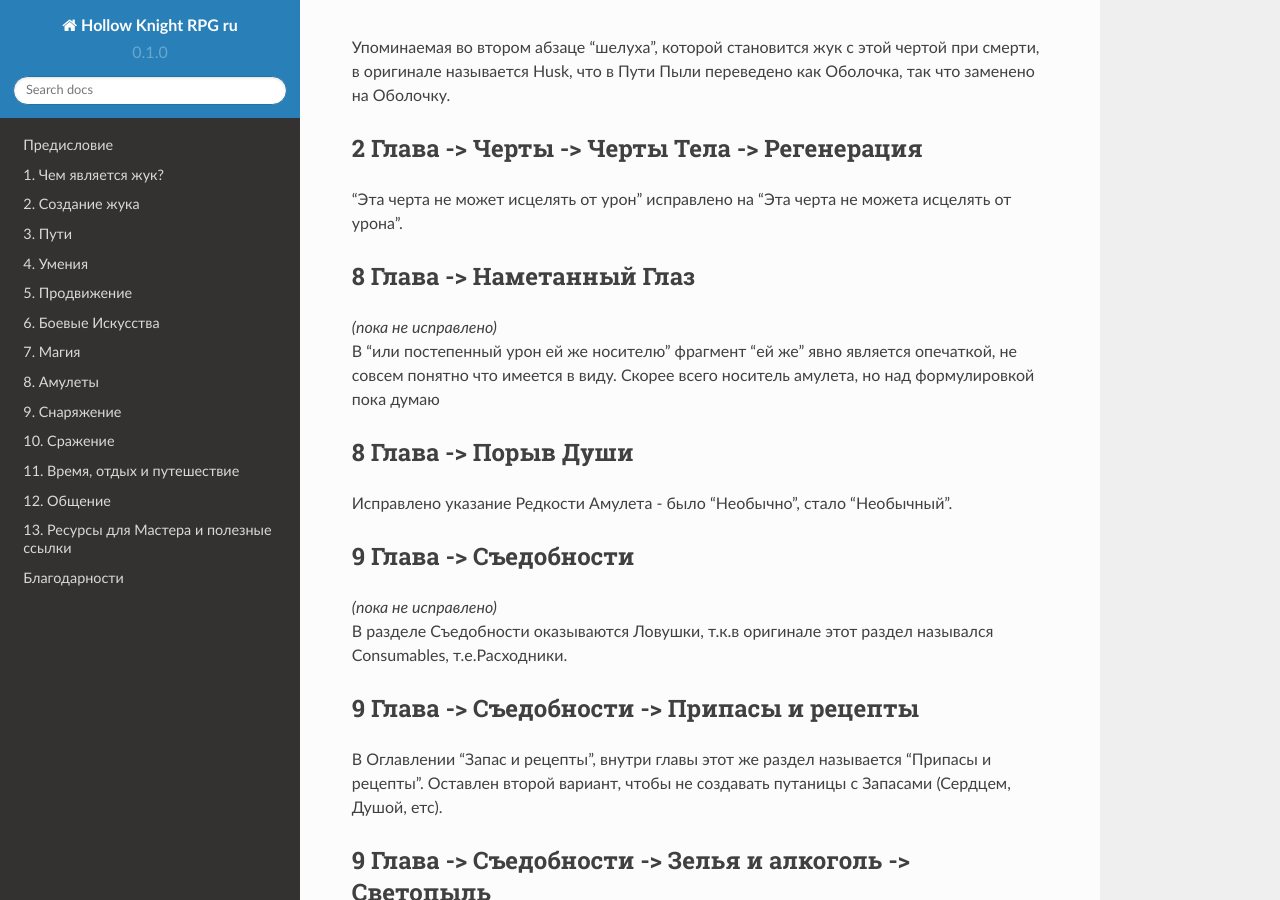
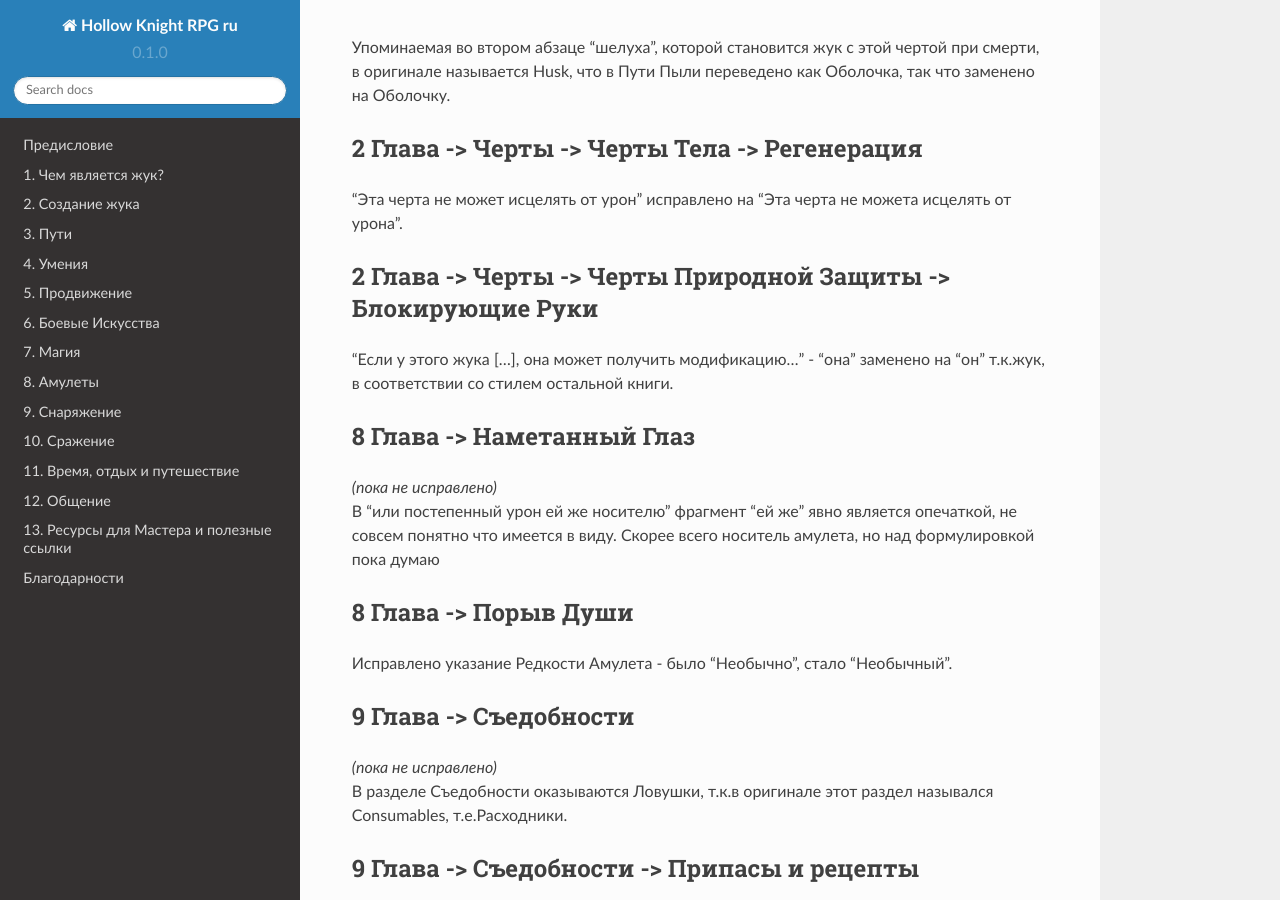
Before and after one commit to LazySelkie/hollow-knight-rpg-ru, a Sphinx documentation site: the page built from docs/source/differences.rst, in a window 1280 px wide and 900 px high, scrolled down 825 px. Built offline with Sphinx 7.4.7 and the Read the Docs theme 2.0.0, drawn with Linux system fonts in a browser that asks for light colours.

Commit message:
Update differences.rst

```diff
--- a/docs/source/differences.rst
+++ b/docs/source/differences.rst
@@ -22,6 +22,10 @@
 2 Глава -> Черты -> Черты Тела -> Регенерация
 ------------------------------------------------------------------
 "Эта черта не может исцелять от урон" исправлено на "Эта черта не можета исцелять от урона".
+
+2 Глава -> Черты -> Черты Природной Защиты -> Блокирующие Руки
+------------------------------------------------------------------
+"Если у этого жука [...], она может получить модификацию..." - "она" заменено на "он" т.к.жук, в соответствии со стилем остальной книги.
 
 8 Глава -> Наметанный Глаз
 ------------------------------------
```
